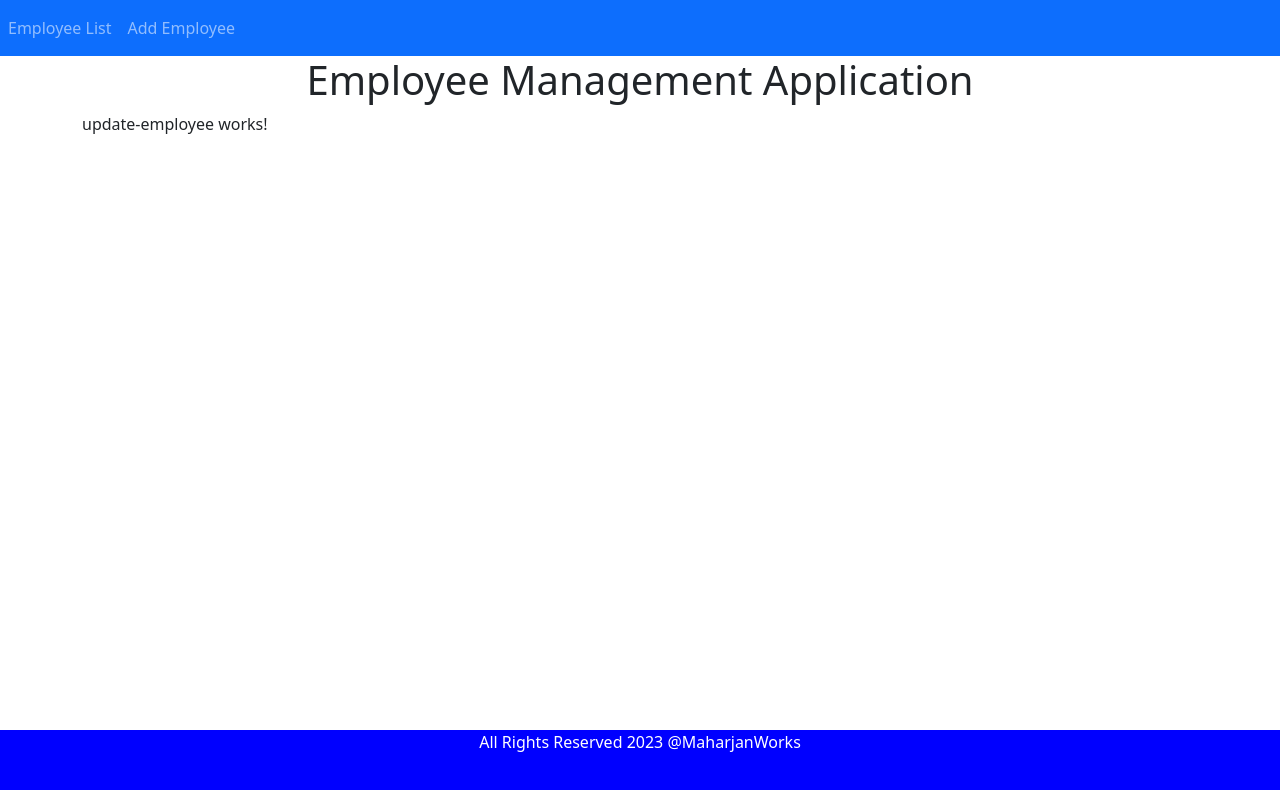
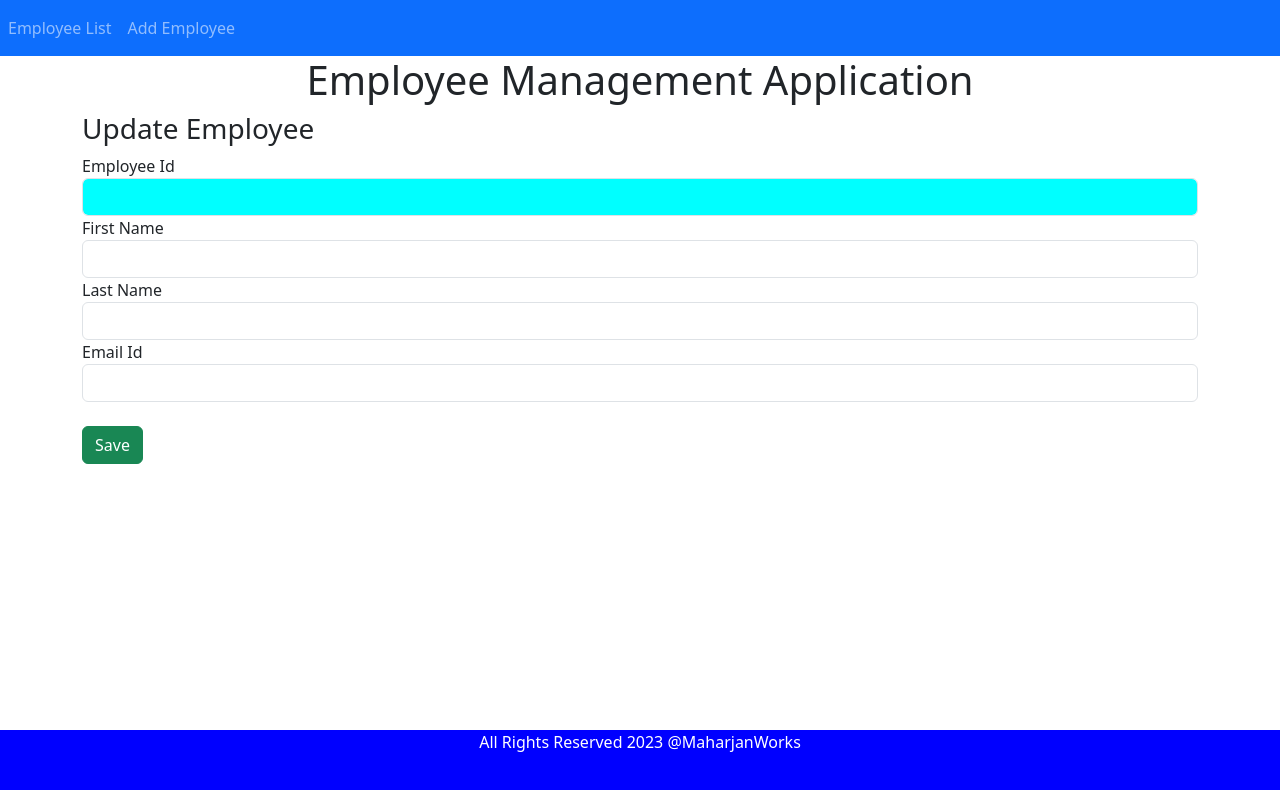
Before and after one commit to maharjan-works/employee-management-angular, an Angular app: page /update-employee/1 in a window 1280 px wide. Shown: the top 790 px of the page. Built offline with nearby package versions, Linux system fonts and the light colour scheme; no server answers.

Commit message:
update component added

```diff
--- a/src/app/app-routing.module.ts
+++ b/src/app/app-routing.module.ts
@@ -6,6 +6,7 @@ import { UpdateEmployeeComponent } from './update-employee/update-employee.compo
 
 const routes: Routes = [
   {path: "employeeList", component: EmployeeListComponent},
+  {path: "employee", component: EmployeeListComponent},
   {path: '', redirectTo: 'employeeList', pathMatch: 'full'},
   {path: 'create-employee', component: CreateEmployeeComponent},
   {path: 'update-employee/:employeeId', component: UpdateEmployeeComponent}
--- a/src/app/employee.service.ts
+++ b/src/app/employee.service.ts
@@ -21,5 +21,12 @@ export class EmployeeService {
     return this.httpClient.post(`${this.baseURL}`,employee);
   }
 
+  getEmployeeById(employeeId:string):Observable<Employee>{
+    return this.httpClient.get<Employee>(`${this.baseURL}/${employeeId}`);
+  }
+
+  updateEmployee(employeeId: string, employee: Employee): Observable<Object>{
+    return this.httpClient.put(`${this.baseURL}/${employeeId}`, employee);
+  }
 
 }
--- a/src/app/update-employee/update-employee.component.css
+++ b/src/app/update-employee/update-employee.component.css
@@ -0,0 +1,4 @@
+input:read-only {
+    background-color:aqua;
+    font-weight: bolder;
+  }
--- a/src/app/update-employee/update-employee.component.html
+++ b/src/app/update-employee/update-employee.component.html
@@ -1 +1,26 @@
-<p>update-employee works!</p>
+<h3>Update Employee</h3>
+<form (ngSubmit) = "saveUpdate()">
+    <div class="form-group">
+        <label for ="employeeId">Employee Id</label>
+        <input type="text" class = "form-control" id = "employeeId"
+        [(ngModel)] = "employee.employeeId"  name = "employeeId" readonly >
+    </div>
+
+    <div class="form-group">
+        <label for ="firstName">First Name</label>
+        <input type="text" class = "form-control" id = "firstName"
+        [(ngModel)] = "employee.firstName" name = "firstName">
+    </div>
+    <div class="form-group">
+        <label for = "lastName">Last Name</label>
+        <input type="text" class = "form-control" id = "lastName"
+        [(ngModel)] = "employee.lastName" name = "lastName">
+    </div>
+    <div class="form-group">
+        <label for = "emailId">Email Id</label>
+        <input type="text" class = "form-control" id="emailId"
+        [(ngModel)] = "employee.emailId" name = "emailId">
+    </div>
+    <br>
+    <button class="btn btn-success" type="submit">Save</button>
+</form>
--- a/src/app/update-employee/update-employee.component.ts
+++ b/src/app/update-employee/update-employee.component.ts
@@ -1,4 +1,8 @@
 import { Component, OnInit } from '@angular/core';
+import { Employee } from '../employee';
+import { EmployeeService } from '../employee.service';
+import { ActivatedRoute, Router } from '@angular/router';
+
 
 @Component({
   selector: 'app-update-employee',
@@ -7,9 +11,30 @@ import { Component, OnInit } from '@angular/core';
 })
 export class UpdateEmployeeComponent implements OnInit {
 
-  constructor() { }
+  employeeId: string ='';
+  employee:Employee = new Employee();
+
+  constructor(private employeeService: EmployeeService,
+    private route: ActivatedRoute,
+    private router: Router) { }
 
   ngOnInit(): void {
+    this.employeeId = this.route.snapshot.params['employeeId'];
+    this.employeeService.getEmployeeById(this.employeeId).subscribe(data => {
+      this.employee = data;
+    },
+    error => console.log(error));
+  }
+
+  saveUpdate(){
+    this.employeeService.updateEmployee(this.employeeId,this.employee).subscribe(data =>{
+      this.routeEmployeeList();
+    },
+     error => console.log(error));
+  }
+
+  routeEmployeeList(){
+    this.router.navigate(['/employee']);
   }
 
 }
```
